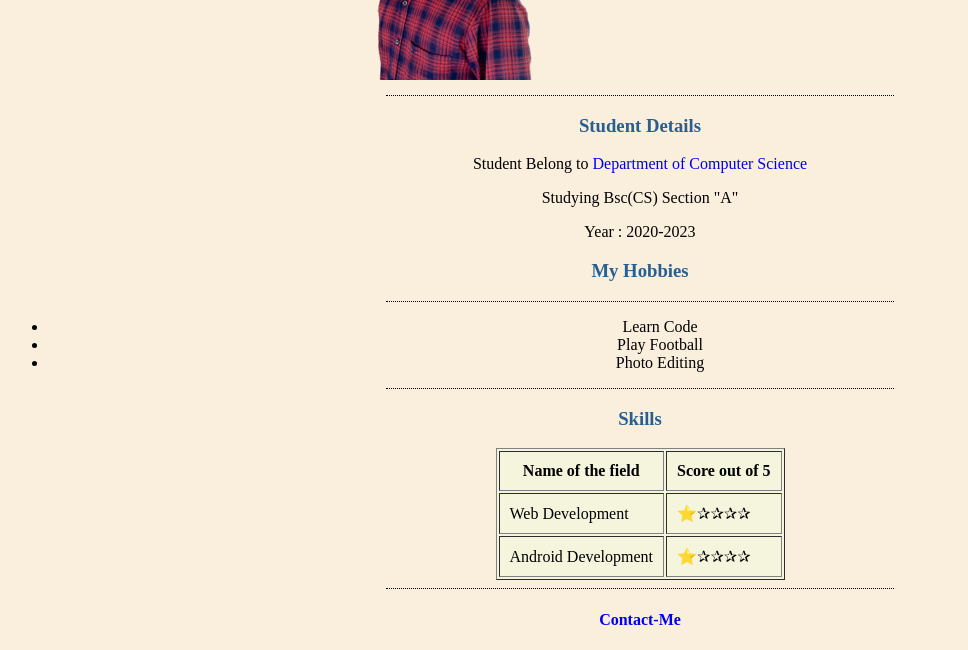
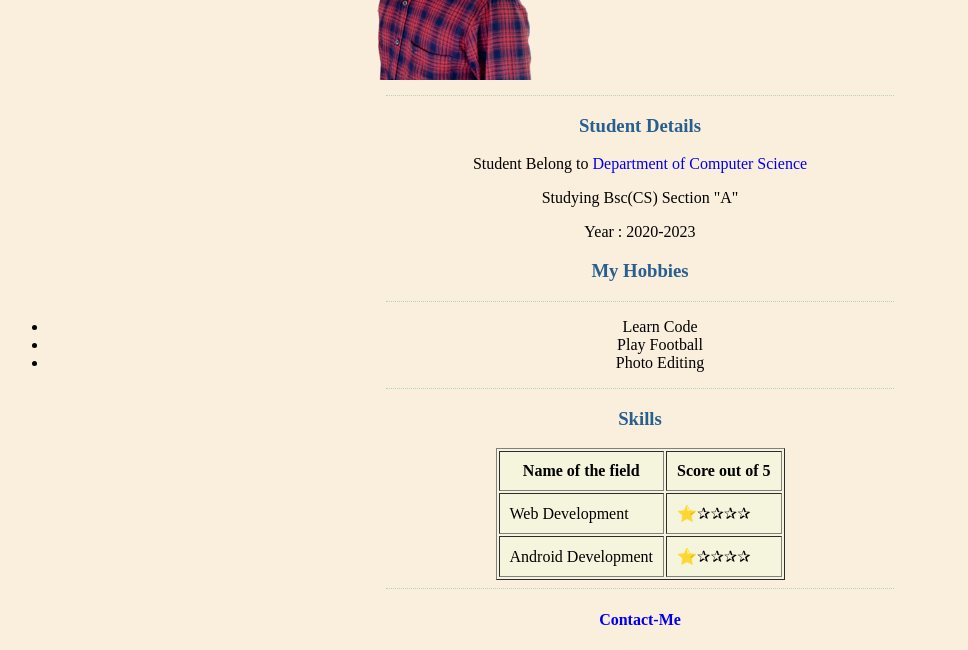
Before and after one commit to AjaySharma2003/CV, a plain HTML site: page index.html in a window 1280 px wide. Shown: the part 182-832 px from the top of the page, without its empty margins (0-968 px from the left). Drawn offline with Linux system fonts and the light colour scheme.

Commit message:
Update style.css

```diff
--- a/style.css
+++ b/style.css
@@ -4,7 +4,7 @@ body{
 hr{
 	border-style: dotted;
 	width: 40%;
-	border-color: black;
+	border-color: #b2d4c4;
 	border-bottom-style: none;
 	}
 h1{
```
